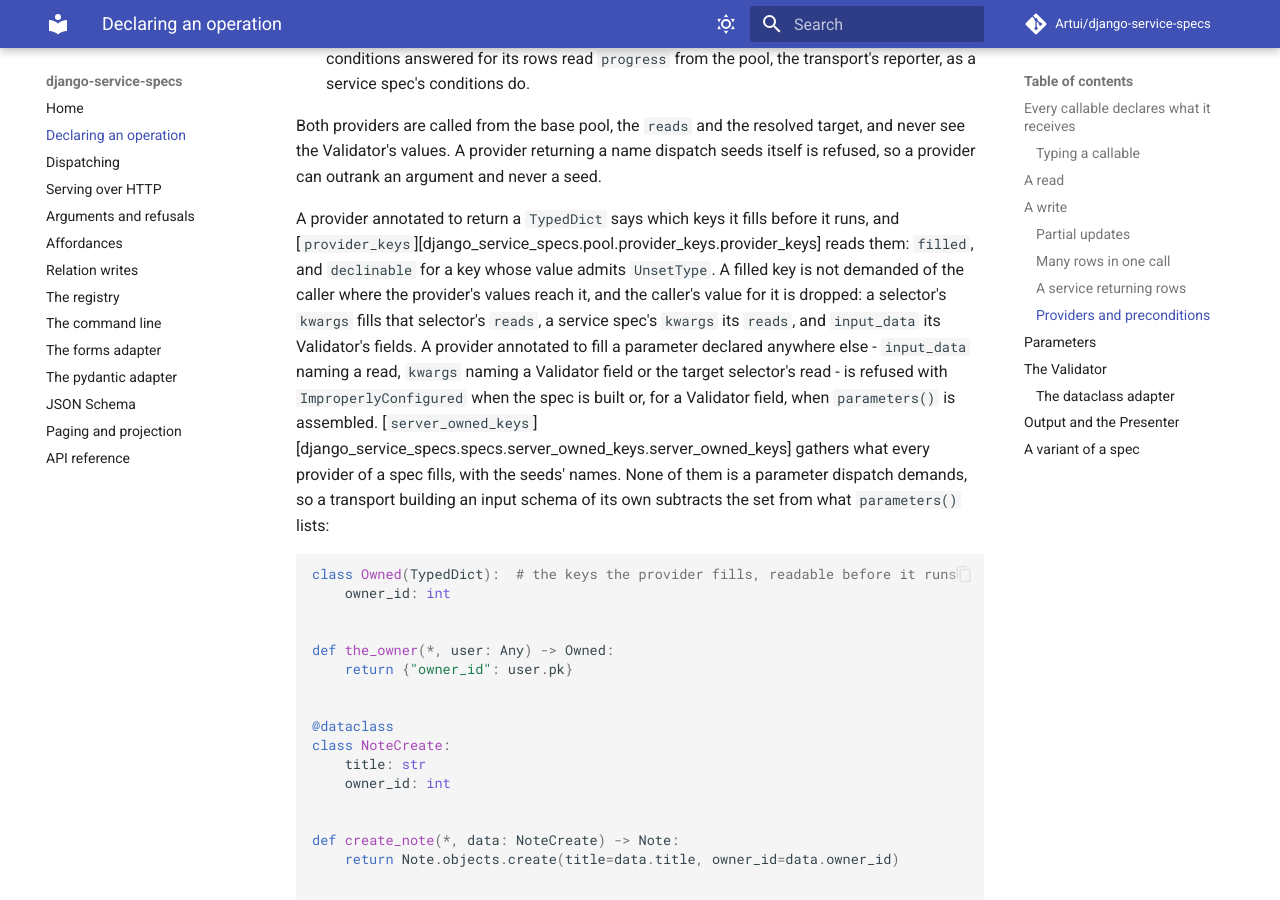
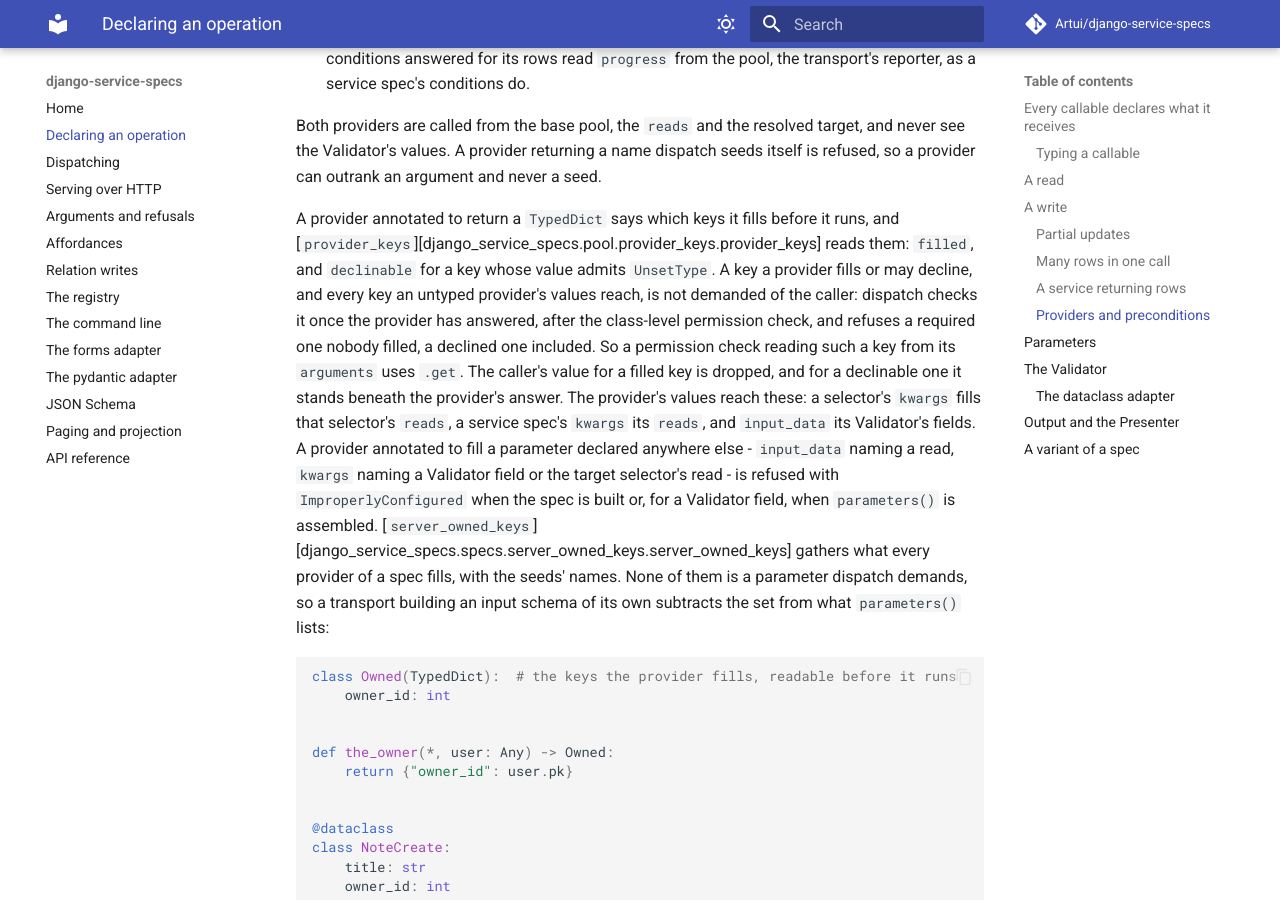
Before and after one commit to Artui/django-service-specs, an MkDocs documentation site: the page built from docs/declaring.md, in a window 1280 px wide and 900 px high, scrolled down 10443 px. Built offline with MkDocs 1.6.1 and Material for MkDocs 9.7.7, drawn with Linux system fonts in a browser that asks for light colours; comment, search, counter and statistics services are not loaded.

Commit message:
Document the seats: CHANGELOG, dispatching and declaring guides, two docstrings
Co-Authored-By: Claude Opus 5.5 <noreply@anthropic.com>

```diff
--- a/docs/declaring.md
+++ b/docs/declaring.md
@@ -409,8 +409,13 @@ never a seed.
 A provider annotated to return a `TypedDict` says which keys it fills before
 it runs, and [`provider_keys`][django_service_specs.pool.provider_keys.provider_keys]
 reads them: `filled`, and `declinable` for a key whose value admits
-`UnsetType`. A filled key is not demanded of the caller where the provider's
-values reach it, and the caller's value for it is dropped: a selector's `kwargs` fills that selector's `reads`, a
+`UnsetType`. A key a provider fills or may decline, and every key an
+untyped provider's values reach, is not demanded of the caller: dispatch
+checks it once the provider has answered, after the class-level permission
+check, and refuses a required one nobody filled, a declined one included. So a
+permission check reading such a key from its `arguments` uses `.get`. The
+caller's value for a filled key is dropped, and for a declinable one it stands
+beneath the provider's answer. The provider's values reach these: a selector's `kwargs` fills that selector's `reads`, a
 service spec's `kwargs` its `reads`, and `input_data` its Validator's fields.
 A provider annotated to fill a parameter declared anywhere else -
 `input_data` naming a read, `kwargs` naming a Validator field or the target
--- a/docs/dispatching.md
+++ b/docs/dispatching.md
@@ -430,7 +430,7 @@ refuse at enqueue what the worker's `dispatch` would refuse before it resolves
 anything.
 [`check_call`][django_service_specs.dispatch.check_call.check_call] runs
 dispatch's prelude alone, through the same function, in dispatch's order: a
-deactivated principal, a parameter a registered seed occupies, the shape check,
+deactivated principal, a read or shape a registered seed occupies, the shape check,
 then the class-level permission check. Its keywords are dispatch's, less what
 only a run reads. Nothing after the prelude runs - no lookup, object or scope
 check, Validator, affordance or precondition - so a call it passes may still
@@ -480,8 +480,9 @@ docs/examples/dispatching.py:server_arguments
    refuses a binding that cannot mean what it says, with
    `ImproperlyConfigured`, naming the spec's callable: a name that is no
    top-level parameter, so not a field inside a `many` spec's rows; one both
-   bound and withheld; one a pool seed occupies; one a typed provider fills
-   or may fill, whose answer dispatch would keep over the bound value on any
+   bound and withheld; one a pool seed occupies; a `reflected` read a seed
+   fills, which binding or withholding would do nothing for; one a typed
+   provider fills or may fill, whose answer dispatch would keep over the bound value on any
    call where it gives one; a withheld name no call could then do without;
    and a bound value its own parameter refuses, such as a `uuid.UUID` for a
    `format="uuid"` string. A withheld name cannot be done without when the
@@ -611,9 +612,14 @@ it is registered, and a plain `def` handing back an awaitable is refused where
 it is resolved.
 
 A registered name is **reserved**, and that is half of what registering does.
-A spec that declares a parameter by that name is refused at dispatch with
-`ImproperlyConfigured`; a caller that sends it is refused like any other
-undeclared argument; and `extend()` refuses one of the dispatcher's own names,
+A spec that declares a read or a shape by that name is refused at dispatch
+with `ImproperlyConfigured`, with two exceptions. A read marked
+`reflected=True`, one an adapter read off a callable's signature rather than
+one an author wrote, is filled by the seed on every call, and the caller's
+value for it never reaches the pool. A top-level Validator field by that name,
+on a spec that is not `many`, stays the caller's argument: it is validated into
+`data` and never spread into the pool, so the seed keeps its own value. A caller
+that sends any other seed's name is refused like any other undeclared argument; and `extend()` refuses one of the dispatcher's own names,
 or a name registered twice, with `ValueError`. Either half alone is a trap: a
 value with no reservation would share the pool with an argument of the same
 name, and a reservation with no value would fail the callable that declares
```
Also changed, not shown: CHANGELOG.md (+32 -0 lines), 2 other files.
